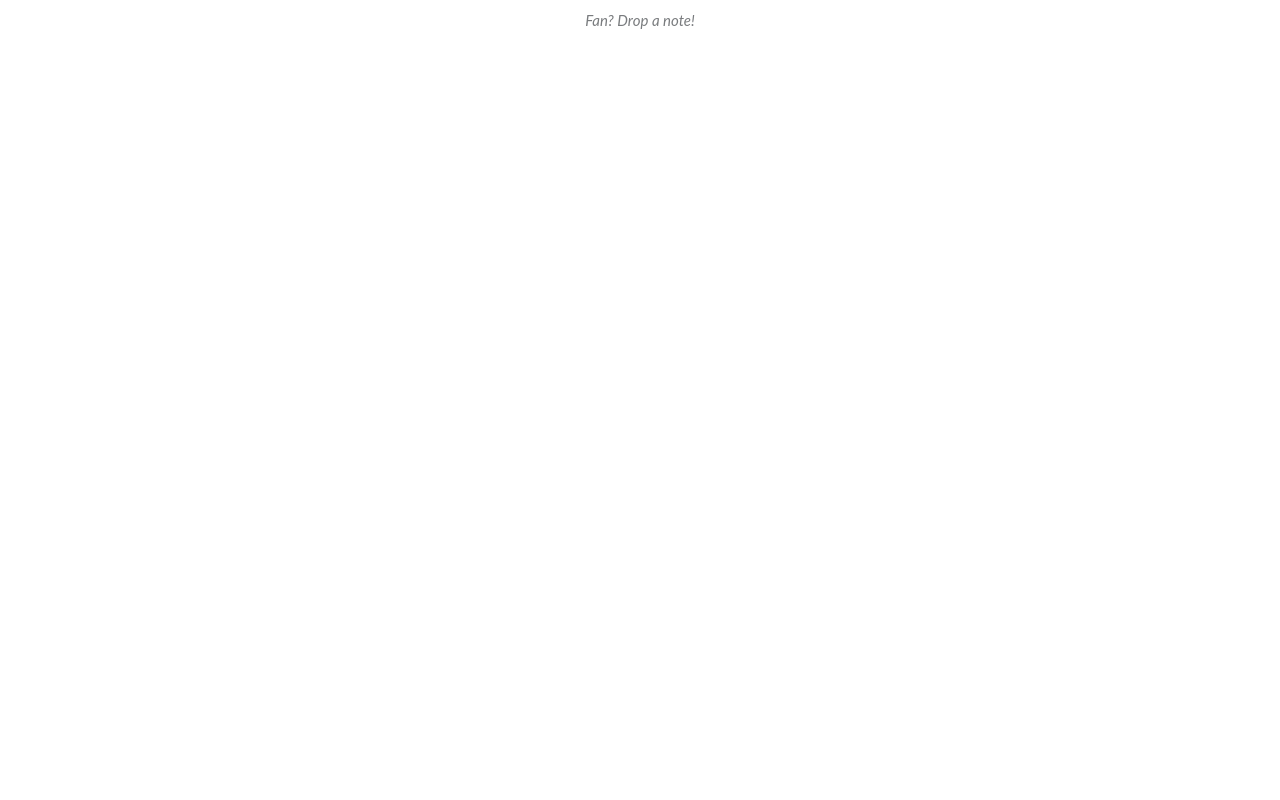
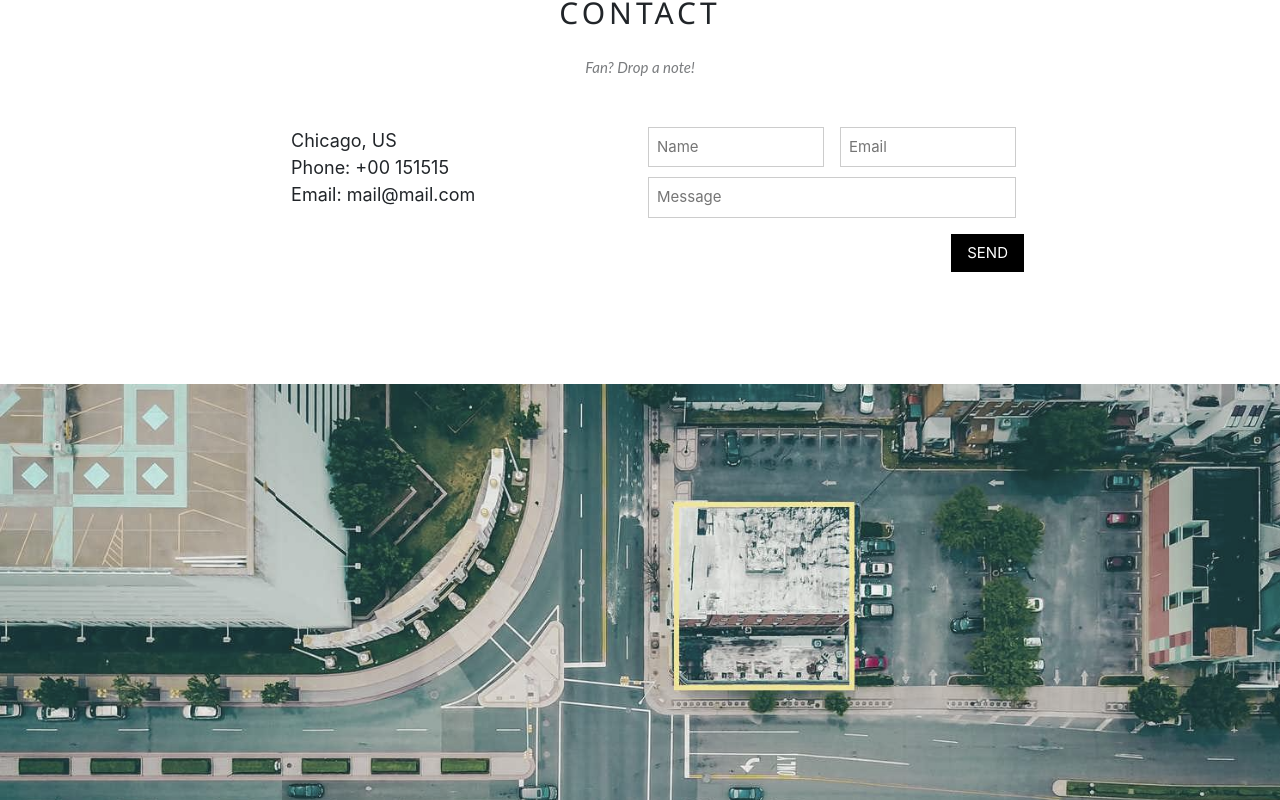
Before and after one commit to ngpoi1810/w3_band.github.io, an Angular app in the folder bandwebsite/: page / in a window 1280 px wide. Shown: the part 2280-3080 px from the top of the page. Before the commit the page ends 2392 px from the top, so only its background shows below. Built offline with nearby package versions, Linux system fonts and the light colour scheme; a web font is replaced by a local one.

Commit message:
Finished Website

```diff
--- a/bandwebsite/src/app/app.component.html
+++ b/bandwebsite/src/app/app.component.html
@@ -1,16 +1,16 @@
 <div class="wrapper">
   <div class="header">
     <ul class="nav">
-      <li><a href="">home</a></li>
-      <li><a href="">band</a></li>
-      <li><a href="">tour</a></li>
-      <li><a href="">contact</a></li>
+      <li><a href="#">home</a></li>
+      <li><a href="#band">band</a></li>
+      <li><a href="#tour">tour</a></li>
+      <li><a href="#contact">contact</a></li>
       <li>
         <a href="">more<i class="fa fa-caret-down" aria-hidden="true"></i></a>
         <ul class="nav-more">
-          <li><a href="">Merchandise</a></li>
-          <li><a href="">Extra</a></li>
-          <li><a href="">Media</a></li>
+          <li><a href="#">Merchandise</a></li>
+          <li><a href="#">Extra</a></li>
+          <li><a href="#">Media</a></li>
         </ul>
       </li>
     </ul>
@@ -25,7 +25,7 @@
     </div>
   </div>
   <div class="content">
-    <div class="section-content">
+    <div id="band" class="section-content">
       <h1 class="section-heading">
         THE BAND
       </h1>
@@ -50,7 +50,7 @@
         </div>
       </div>
     </div>
-    <div class="tour-content">
+    <div id="tour" class="tour-content">
       <div class="section-content">
         <h1 class="section-heading text-white">
           TOUR DATES
@@ -98,17 +98,53 @@
       </div>
       </div>
     </div>
-    <div class="section-content">
+    <div id="contact" class="section-content">
       <h1 class="section-heading">
         CONTACT
       </h1>
       <p class="section-sub-heading">
         Fan? Drop a note!
       </p>
+      <div class="contact-body">
+        <div class="left-contact row-half">
+          <i class="fa fa-map-marker" aria-hidden="true"></i>
+          Chicago, US
+          <br>
+          <i class="fa fa-phone" aria-hidden="true"></i>
+          Phone: +00 151515
+          <br>
+          <i class="fa fa-envelope" aria-hidden="true"></i>
+          Email: mail@mail.com
+          <br>
+        </div>
+        <div class="right-contact row-half">
+          <div class="c-name-email">
+            <div class="contact-input row-half">
+              <input type="text" placeholder="Name">
+            </div>
+            <div class="contact-input row-half">
+              <input type="text" placeholder="Email">
+            </div>
+          </div>
+          <div class="contact-input">
+            <input type="text" placeholder="Message">
+          </div>
+          <button type="submit">SEND</button>
+        </div>
+      </div>
+    </div>
+    <div class="map-content">
+      <img src="../assets/images/map.jpg" alt="">
     </div>
   </div>
   <div class="footer">
-
+      <i class="fa fa-facebook-official" aria-hidden="true"></i>
+      <i class="fa fa-instagram" aria-hidden="true"></i>
+      <i class="fa fa-snapchat" aria-hidden="true"></i>
+      <i class="fa fa-pinterest-p" aria-hidden="true"></i>
+      <i class="fa fa-twitter" aria-hidden="true"></i>
+      <i class="fa fa-linkedin" aria-hidden="true"></i>
+      <p>Powered by <a href="">w3.css</a></p>
   </div>
 </div>
 <ng-template #content let-modal>
--- a/bandwebsite/src/app/app.component.scss
+++ b/bandwebsite/src/app/app.component.scss
@@ -1,4 +1,6 @@
-
+html {
+    scroll-behavior: smooth;
+}
 .header{
     position: fixed;
     height: 46px;
@@ -79,7 +81,10 @@
     }
 
 }
-
+.row-half {
+    width: 50%;
+    float: left;
+}
 .silde{
     padding-top: 50%;
     background-image: url('../assets/images/slide1.jpg');
@@ -135,6 +140,7 @@
         }
         .content-member {
             padding-top: 47px;
+            padding-bottom: 47px;
             overflow: hidden;
             .member {
                 float: left;
@@ -236,9 +242,84 @@
         }
         // End buy ticket ------------------
     }
+    // start scss contact ------------
+    .contact-body {
+        overflow: hidden;
+        padding: 32px 0;
+        font-size: 15px;
+        .left-contact {
+            font-size: 18px;
+            text-align: left;
+            i {
+                width: 30px;
+            }
+        }
+        .right-contact {
+            .c-name-email {
+                overflow: hidden;
+                margin: 0 -8px 10px -8px;
+                padding: 0 8px;
+
+            }
+            .contact-input {
+                padding: 0 8px;
+                input {
+                padding: 8px;
+                border: 1px solid #ccc;
+                width: 100%;
+                }
+           }
+           button {
+               float: right;
+               color: white;
+               background-color: black;
+               margin: 16px 0;
+               border: none;
+               padding: 8px 16px;
+               text-align: center;
+               text-decoration: none;
+               cursor: pointer;
+               &:hover {
+                background-color: #ccc;
+                color: black;
+               }
+           }
+        }
+    }
+    // end scss contact ------------
+    //---------------------
+    //start map
+    .map-content {
+        img {
+            width: 100%;
+            filter: grayscale(50%);
+        }
+    }
 }
 // End Css content--------------
 .footer{
+    text-align: center;
+    padding: 64px 16px;
+    background-color: #f1f1f1;
+    opacity: 0.7;
+    line-height: 1.5;
+    font-size: 14px;
+    i {
+        font-size: 24px;
+        letter-spacing: 6px;
+        &:hover {
+            opacity: 0.4;
+        }
+    }
+    p {
+        font-family: "Lato", sans-serif;;
+        margin: 15px;
+        font-size: 15px;
+        a {
+            color: black;
+            text-decoration: underline;
+        }
+    }
 
 }
 
--- a/bandwebsite/src/index.html
+++ b/bandwebsite/src/index.html
@@ -2,10 +2,10 @@
 <html lang="en">
 <head>
   <meta charset="utf-8">
-  <title>Bandwebsite</title>
+  <title>The Band</title>
   <base href="/">
   <meta name="viewport" content="width=device-width, initial-scale=1">
-  <link rel="icon" type="image/x-icon" href="favicon.ico">
+  <link rel="icon" type="image/x-icon" href="./assets/images/iconfavi.jpg">
   <link rel="stylesheet" href="path/to/font-awesome/css/font-awesome.min.css">
 </head>
 <body>
--- a/bandwebsite/src/styles.scss
+++ b/bandwebsite/src/styles.scss
@@ -7,7 +7,8 @@
     box-sizing: border-box;
 }
 html {
-    font-family: "Lato", sans-serif;;
+    font-family: "Lato", sans-serif;
+    scroll-behavior: smooth;
 }
 
 
```
Also changed, not shown: bandwebsite/src/assets/images/iconfavi.jpg (added), bandwebsite/src/assets/images/map.jpg (added).
